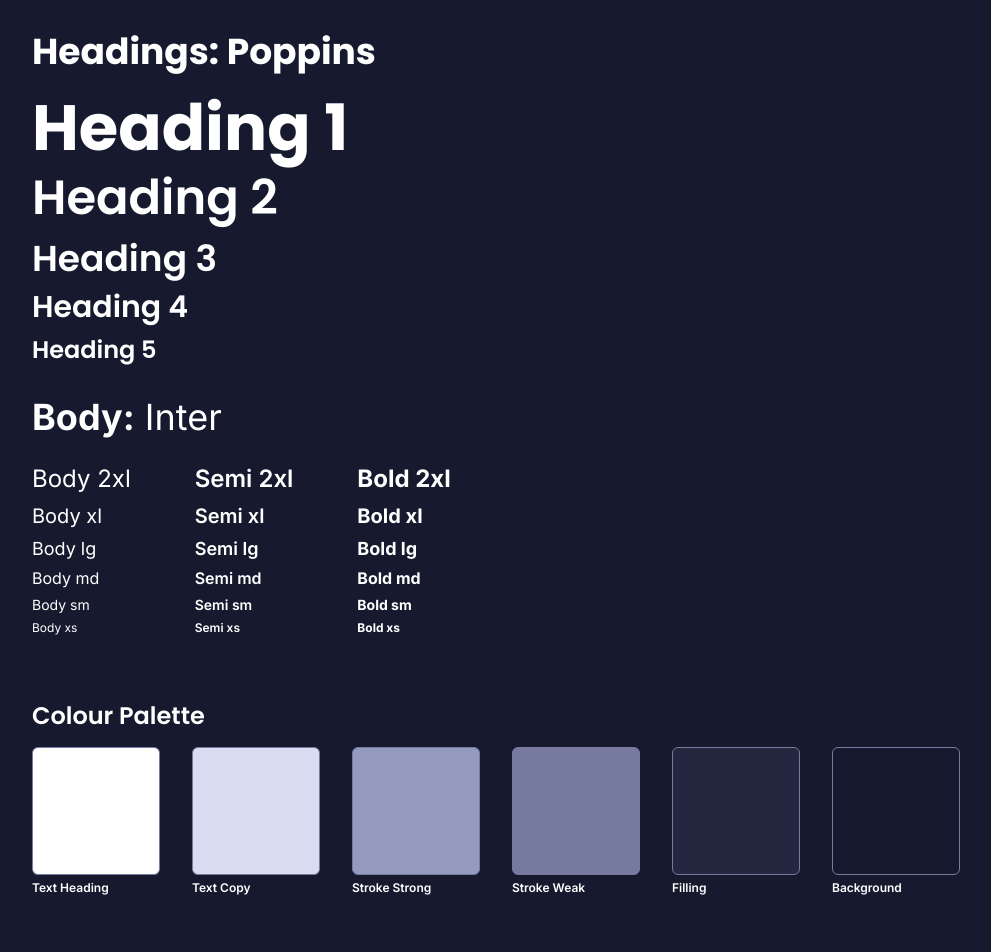
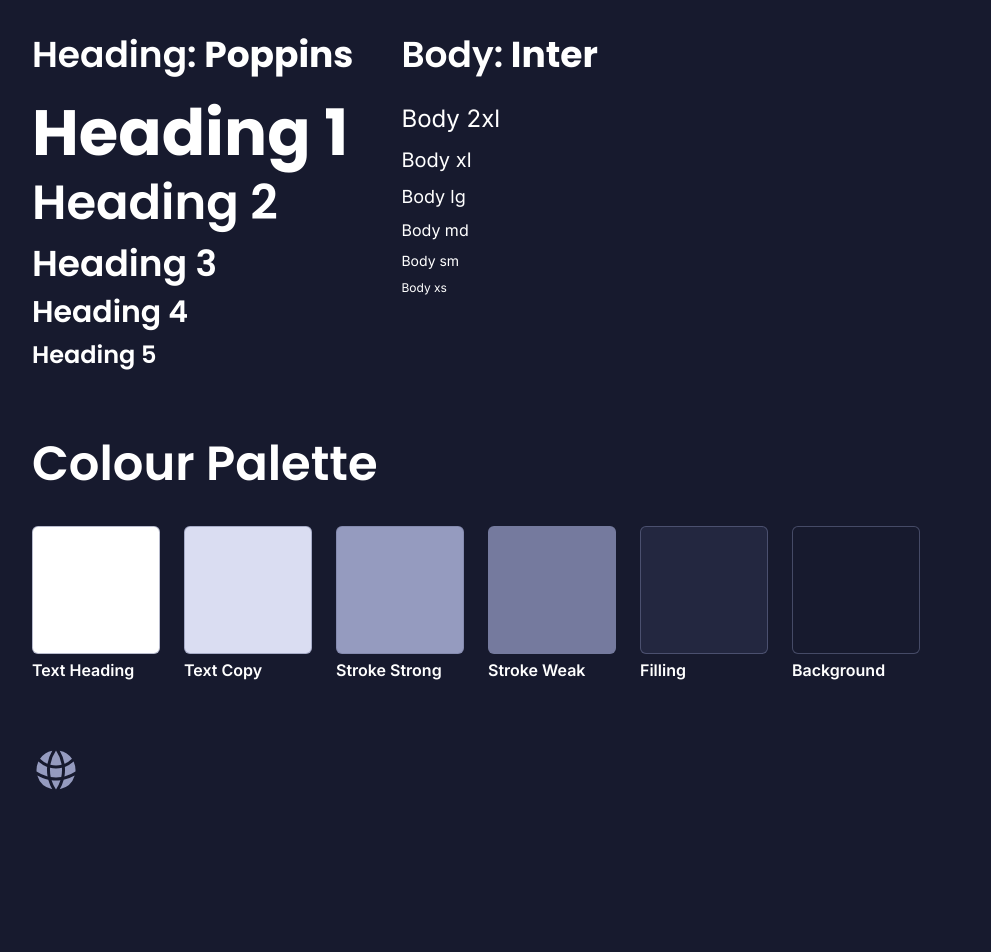
Before and after one commit to sergiocast97/orxata-ds, a Next.js app: page /styleguide in a window 1280 px wide. Shown: the top 952 px of the page, without its empty margins (0-991 px from the left). After the commit the page ends 826 px from the top, so only its background shows below. Built offline with nearby package versions, Linux system fonts and the light colour scheme.

Commit message:
Looped the content

```diff
--- a/src/app/styleguide/colourPalette.tsx
+++ b/src/app/styleguide/colourPalette.tsx
@@ -1,59 +1,31 @@
 export default function ColourPalette() {
+  const content = [
+    { name: 'Text Heading', class: 'bg-theme-heading' },
+    { name: 'Text Copy', class: 'bg-theme-copy' },
+    { name: 'Stroke Strong', class: 'bg-theme-strong' },
+    { name: 'Stroke Weak', class: 'bg-theme-weak' },
+    { name: 'Filling', class: 'bg-theme-filling' },
+    { name: 'Background', class: 'bg-theme-background' },
+  ];
   return (
     <>
-      <div className="container space-y-8">
-        <div className="space-y-4">
-          <h3 className="head-h5 text-theme-heading">Colour Palette</h3>
+      <div className="container">
+        <h3 className="mb-8 head-h2 text-theme-heading">Colour Palette</h3>
 
-          <div className="flex flex-wrap gap-4 md:gap-4 lg:gap-8">
-            <div className="space-y-1">
-              <div className="border size-20 md:size-24 lg:size-32 border-theme-weak rounded-theme-md bg-theme-heading"></div>
+        <div className="flex flex-wrap gap-4 md:gap-6">
+          {content.map((element, index) => {
+            return (
+              <div key={index}>
+                <div
+                  className={` ${element.class} border border-theme-weak/50 size-32 rounded-theme-md `}
+                ></div>
 
-              <p className="font-semibold body-xs md:body-sm lg:body-md text-theme-heading">
-                Text Heading
-              </p>
-            </div>
-
-            <div className="space-y-1">
-              <div className="border size-20 md:size-24 lg:size-32 border-theme-weak rounded-theme-md bg-theme-copy"></div>
-
-              <p className="font-semibold body-xs md:body-sm lg:body-md text-theme-heading">
-                Text Copy
-              </p>
-            </div>
-
-            <div className="space-y-1">
-              <div className="border size-20 md:size-24 lg:size-32 border-theme-weak rounded-theme-md bg-theme-strong"></div>
-
-              <p className="font-semibold body-xs md:body-sm lg:body-md text-theme-heading">
-                Stroke Strong
-              </p>
-            </div>
-
-            <div className="space-y-1">
-              <div className="border size-20 md:size-24 lg:size-32 border-theme-weak rounded-theme-md bg-theme-weak"></div>
-
-              <p className="font-semibold body-xs md:body-sm lg:body-md text-theme-heading">
-                Stroke Weak
-              </p>
-            </div>
-
-            <div className="space-y-1">
-              <div className="border size-20 md:size-24 lg:size-32 border-theme-weak rounded-theme-md bg-theme-filling"></div>
-
-              <p className="font-semibold body-xs md:body-sm lg:body-md text-theme-heading">
-                Filling
-              </p>
-            </div>
-
-            <div className="space-y-1">
-              <div className="border size-20 md:size-24 lg:size-32 border-theme-weak rounded-theme-md bg-theme-background"></div>
-
-              <p className="font-semibold body-xs md:body-sm lg:body-md text-theme-heading">
-                Background
-              </p>
-            </div>
-          </div>
+                <p className="mt-1 font-semibold body-md text-theme-heading">
+                  {element.name}
+                </p>
+              </div>
+            );
+          })}
         </div>
       </div>
     </>
--- a/src/app/styleguide/typography.tsx
+++ b/src/app/styleguide/typography.tsx
@@ -1,53 +1,56 @@
 export default function Typography() {
+  const content = [
+    {
+      name: 'Heading',
+      fontName: 'Poppins',
+      items: [
+        { name: 'Heading 1', class: 'head-h1' },
+        { name: 'Heading 2', class: 'head-h2' },
+        { name: 'Heading 3', class: 'head-h3' },
+        { name: 'Heading 4', class: 'head-h4' },
+        { name: 'Heading 5', class: 'head-h5' },
+      ],
+    },
+    {
+      name: 'Body',
+      fontName: 'Inter',
+      items: [
+        { name: 'Body 2xl', class: 'body-2xl' },
+        { name: 'Body xl', class: 'body-xl' },
+        { name: 'Body lg', class: 'body-lg' },
+        { name: 'Body md', class: 'body-md' },
+        { name: 'Body sm', class: 'body-sm' },
+        { name: 'Body xs', class: 'body-xs' },
+      ],
+    },
+  ];
   return (
     <>
-      <div className="container space-y-8">
-        <div className="space-y-2">
-          <div className="mb-6 text-2xl font-bold md:text-4xl font-heading">
-            Headings:
-            <span className="font-bold"> Poppins</span>
-          </div>
-          <h1 className=" head-h1">Heading 1</h1>
-          <h2 className=" head-h2">Heading 2</h2>
-          <h3 className=" head-h3">Heading 3</h3>
-          <h4 className=" head-h4">Heading 4</h4>
-          <h5 className=" head-h5">Heading 5</h5>
-        </div>
+      <div className="container">
+        <div className="flex flex-wrap gap-4 md:gap-12">
+          {content.map((element, index) => {
+            return (
+              <div key={index}>
+                <h3 className="mb-6 head-h3">
+                  {element.name}:
+                  <span className="font-bold"> {element.fontName}</span>
+                </h3>
 
-        <div className="space-y-2">
-          <div className="mb-6 font-sans text-2xl font-bold md:text-4xl ">
-            Body:
-            <span className="font-normal"> Inter</span>
-          </div>
-
-          <div className="flex flex-col flex-wrap gap-8 sm:flex-row sm:gap-12 lg:gap-16">
-            <div className="space-y-1">
-              <p className="body-2xl">Body 2xl</p>
-              <p className="body-xl ">Body xl</p>
-              <p className="body-lg ">Body lg</p>
-              <p className="body-md ">Body md</p>
-              <p className="body-sm ">Body sm</p>
-              <p className="body-xs ">Body xs</p>
-            </div>
-
-            <div className="space-y-1">
-              <p className="font-semibold body-2xl ">Semi 2xl</p>
-              <p className="font-semibold body-xl ">Semi xl</p>
-              <p className="font-semibold body-lg ">Semi lg</p>
-              <p className="font-semibold body-md ">Semi md</p>
-              <p className="font-semibold body-sm ">Semi sm</p>
-              <p className="font-semibold body-xs ">Semi xs</p>
-            </div>
-
-            <div className="space-y-1">
-              <p className="font-bold body-2xl ">Bold 2xl</p>
-              <p className="font-bold body-xl ">Bold xl</p>
-              <p className="font-bold body-lg ">Bold lg</p>
-              <p className="font-bold body-md ">Bold md</p>
-              <p className="font-bold body-sm ">Bold sm</p>
-              <p className="font-bold body-xs ">Bold xs</p>
-            </div>
-          </div>
+                <div className="space-y-2">
+                  {element.items?.map((item, index) => {
+                    return (
+                      <p
+                        key={index}
+                        className={item.class}
+                      >
+                        {item.name}
+                      </p>
+                    );
+                  })}
+                </div>
+              </div>
+            );
+          })}
         </div>
       </div>
     </>
```
